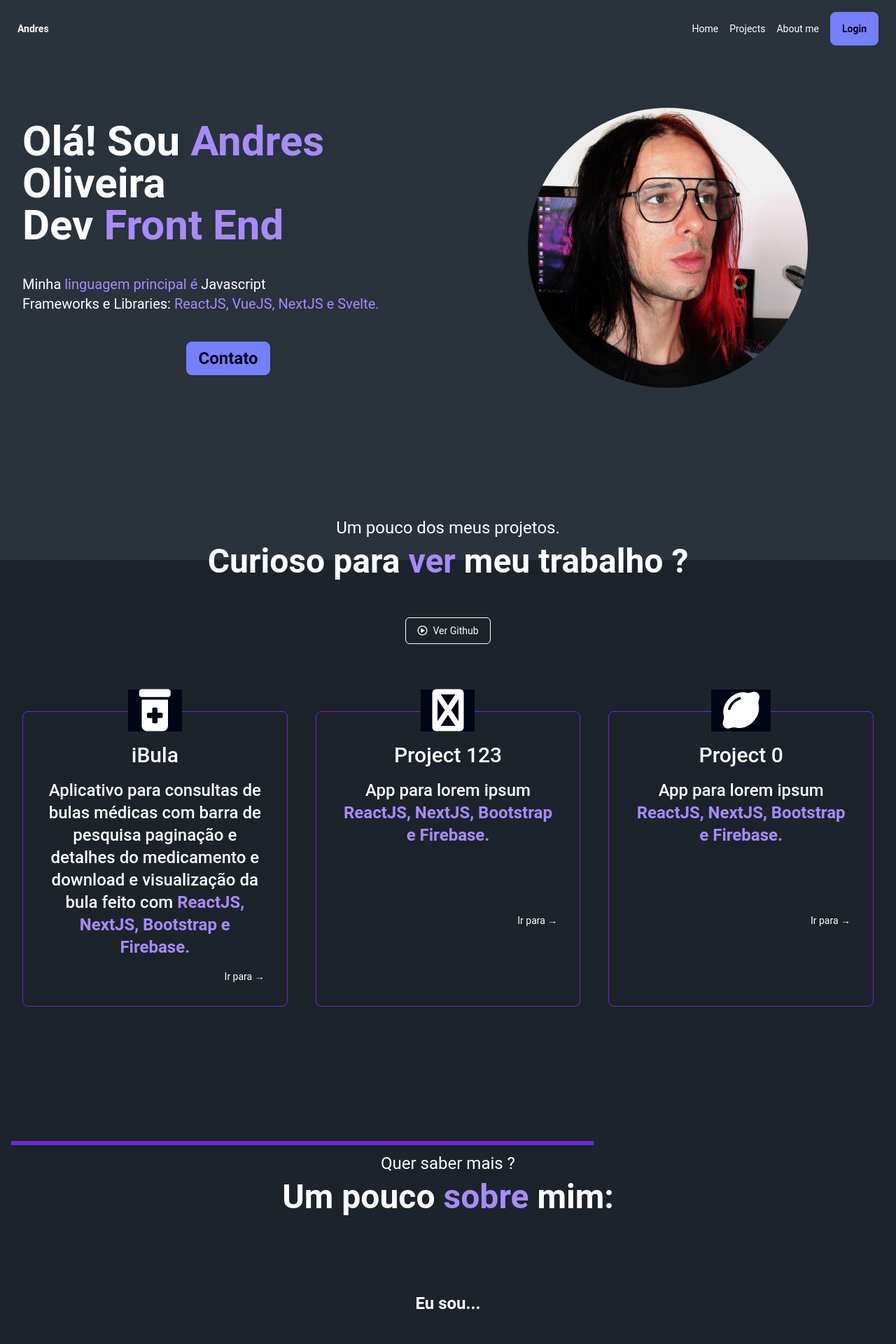
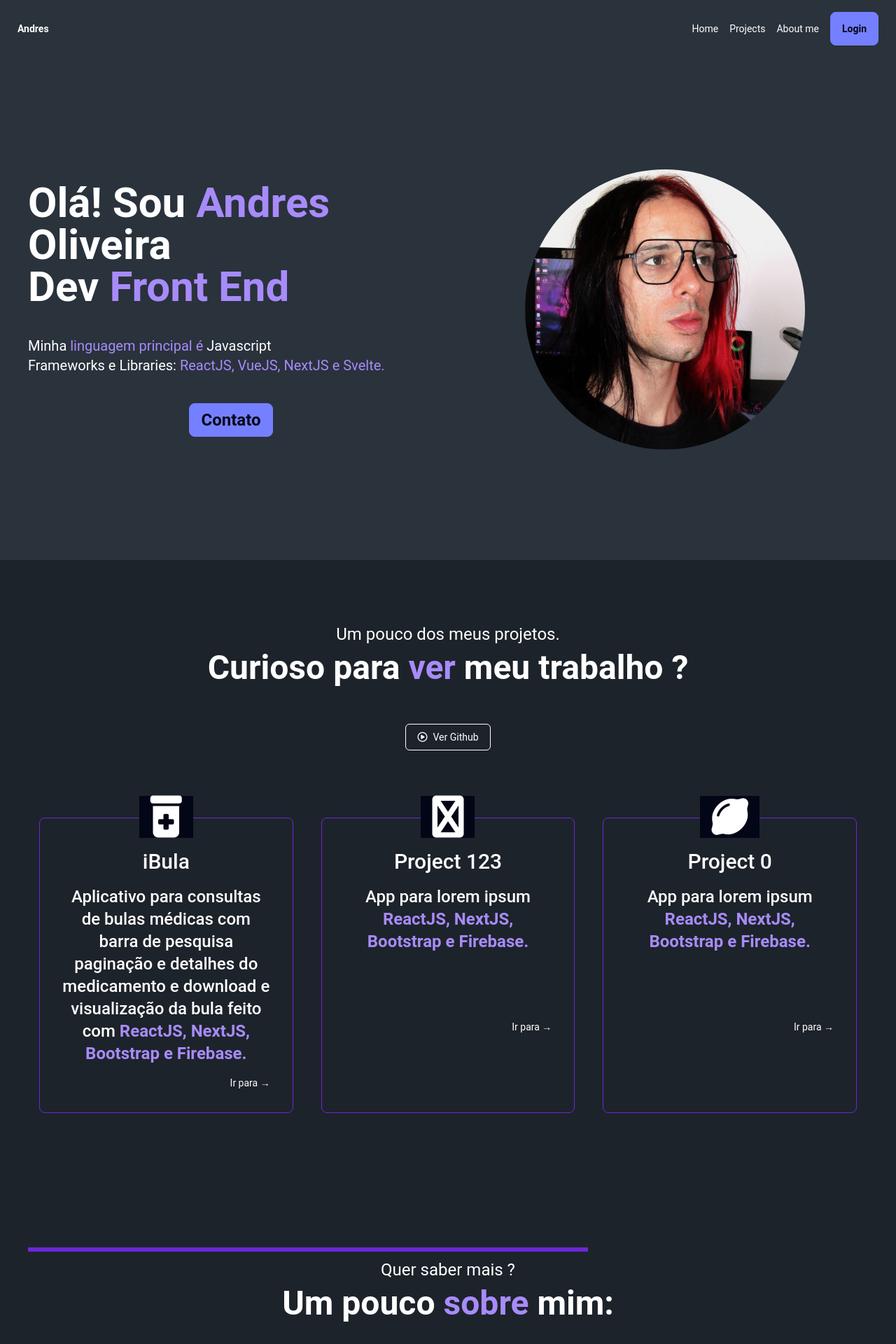
Before and after one commit to dezoliveira/folio, a SvelteKit app: page / in a window 1280 px wide. Shown: the top 1920 px of the page at 70% size. Built offline with nearby package versions, Linux system fonts and the light colour scheme.

Commit message:
Section Home in center

```diff
--- a/src/components/Header.svelte
+++ b/src/components/Header.svelte
@@ -10,7 +10,7 @@
   ]
 
 </script>
-<header class={"sticky z-[10] top-0 duration-200 px-6 flex items-center justify-between border border-solid" +
+<header class={"sticky d-block z-[10] top-0 duration-200 px-6 flex items-center justify-between border border-solid" +
   (
     isRolling ?
       " navbar py-4 bg-primary text-primary-content"
--- a/src/components/Main.svelte
+++ b/src/components/Main.svelte
@@ -29,8 +29,8 @@
   ]
 
 </script>
-<main class="flex flex-col flex-1 p-4">
-  <section id="introPage" class="grid grid-cols-1 lg:grid-cols-2 gap-10 py-8 sm:py-14 p-0 p-4">
+<main class="flex flex-col flex-1 sm:p-10 p-4">
+  <section id="introPage" class="sm:h-[80vh] grid place-items-center grid-cols-1 lg:grid-cols-2 gap-10 py-8 sm:py-0">
     <div class="flex flex-col lg:justify-center text-center lg:text-left gap-6 md:gap-8 lg:gap-10">
       <h2 class="font-semibold text-4xl smm:text-5xl md:text-6xl">
         Olá! Sou <span class="text-violet-400">Andres</span> Oliveira <br/>
--- a/tailwind.config.js
+++ b/tailwind.config.js
@@ -8,7 +8,7 @@ export default {
     require('daisyui'),
   ],
   daisyui: {
-    themes: ["light", "dark", "cupcake", "dracula", "black", "cyberpunk", "forest"],
+    themes: ["light", "dark", "cupcake", "dracula", "black", "cyberpunk", "forest", "business"],
   },
 
 };
```
